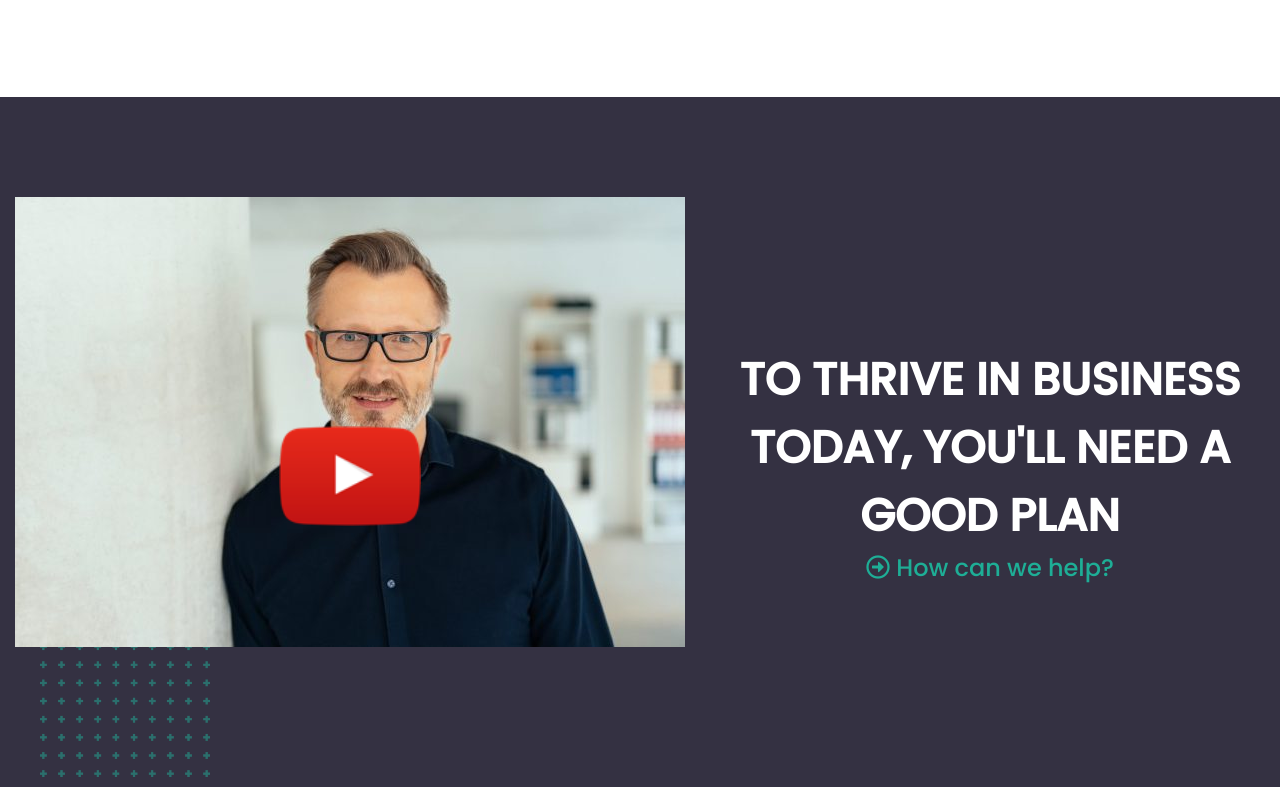
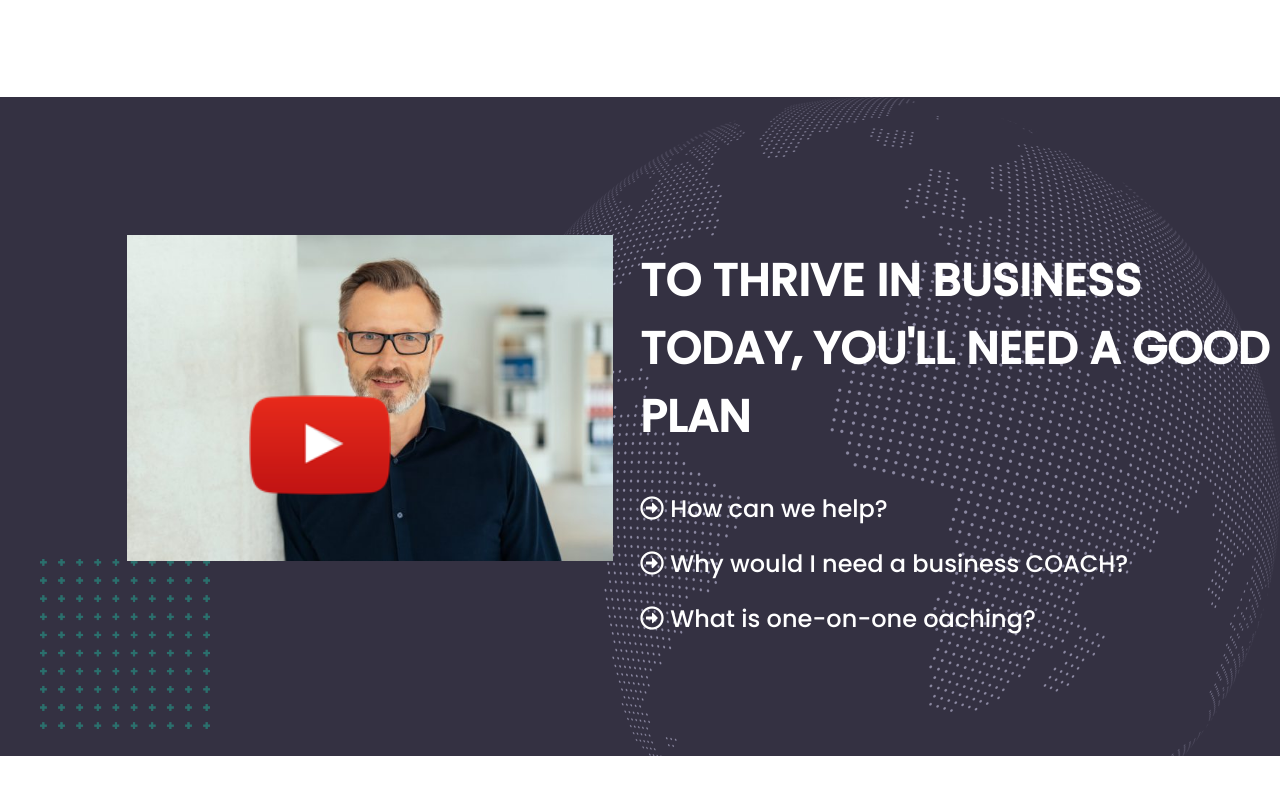
Before and after one commit to AlessioFurio/proj-html-vuejs, a plain HTML site: page index.html in a window 1280 px wide. Shown: the part 3507-4294 px from the top of the page. Drawn offline with nearby package versions, Linux system fonts and the light colour scheme.

Commit message:
effetto hover su paragrafi + sfondo alla sezione video plan

```diff
--- a/index.html
+++ b/index.html
@@ -279,7 +279,22 @@
                                  <h1>To Thrive in Business Today, You'll Need a Good Plan </h1>
                              </div>
                              <div class="cta-subtitle">
-                                <h2 class="subtitle"><i class="far fa-arrow-alt-circle-right"></i> How can we help?</h2>
+                                <h2 class="subtitle" :id="isShowed && selected==1 ? 'colorSelect' : ''">
+                                    <i @click="showParagraph(), selected=1" class="far fa-arrow-alt-circle-right" :class="isShowed && selected==1 ? 'colorH2' : ''"></i> How can we help?
+                                </h2>
+                                <p class="paragraph" :class="isShowed && selected==1 ? 'show' : ''">Lorem ipsum dolor sit amet, consectetur adipisicing elit, sed do eiusmod tempor incididunt ut labore et dolore magna aliqua. Ut enim ad minim veniam, quis nostrud exercitation ullamco laboris nisi ut aliquip ex ea commodo consequat.</p>
+                             </div>
+                             <div class="cta-subtitle">
+                                <h2 class="subtitle" :id="isShowed && selected==2 ? 'colorSelect' : ''">
+                                    <i @click="showParagraph(), selected=2" class="far fa-arrow-alt-circle-right" :class="isShowed && selected==2 ? 'colorH2' : ''"></i> Why would I need a business COACH?
+                                </h2>
+                                <p class="paragraph" :class="isShowed && selected==2 ? 'show' : ''">Lorem ipsum dolor sit amet, consectetur adipisicing elit, sed do eiusmod tempor incididunt ut labore et dolore magna aliqua. Ut enim ad minim veniam, quis nostrud exercitation ullamco laboris nisi ut aliquip ex ea commodo consequat.</p>
+                             </div>
+                             <div class="cta-subtitle">
+                                <h2 class="subtitle" :id="isShowed && selected==3 ? 'colorSelect' : ''">
+                                    <i @click="showParagraph(), selected=3" class="far fa-arrow-alt-circle-right" :class="isShowed && selected==3 ? 'colorH2' : ''"></i> What is one-on-one oaching?
+                                </h2>
+                                <p class="paragraph" :class="isShowed && selected==3 ? 'show' : ''">Lorem ipsum dolor sit amet, consectetur adipisicing elit, sed do eiusmod tempor incididunt ut labore et dolore magna aliqua. Ut enim ad minim veniam, quis nostrud exercitation ullamco laboris nisi ut aliquip ex ea commodo consequat.</p>
                              </div>
                          </div>
                      </div>
--- a/main.js
+++ b/main.js
@@ -7,7 +7,8 @@ var app = new Vue({
 		navMenu: ['Home', 'Pages', 'Courses', 'Features', 'Blog', 'Shop'],
 		contacts: ['382 NE 191 St # 87394 Miami, FL 33179-3899', '+1(305)547-9909 (9am - 5pm EST, Monday - Friday)', 'support@maxcoach.com'],
 		isActive: false,
-
+		isShowed: false,
+		selected: undefined,
 	},
 
 	methods: {
@@ -26,6 +27,10 @@ var app = new Vue({
 			}
 		},
 
+		showParagraph () {  // x mostrare paragrafi
+			this.isShowed = !this.isShowed;
+		}
+
 
 
 	}, // fine methods
--- a/style.css
+++ b/style.css
@@ -430,6 +430,9 @@ ul {
 
     .video-plan {
         background-color: #343142;
+        background-image: url('images/globe.png');
+        background-repeat: no-repeat;
+        background-position: right top;
         position: relative;
     }
 
@@ -446,11 +449,7 @@ ul {
 
     .video-plan .cta .cta-content {
         width: 100%;
-        text-align: center;
-    }
-
-    .video-plan .cta .cta-content .cta-title {
-        margin: auto;
+        text-align: left;
     }
 
     .video {
@@ -483,6 +482,42 @@ ul {
 
     .video-plan .cta-title {
         color: #fff;
+        padding-bottom: 20px;
+    }
+
+    .video-plan .cta .cta-subtitle {
+        text-align: left;
+    }
+
+    .video-plan .cta .cta-subtitle h2 {
+        color: #fff;
+        transition: 0.50s all ease-in-out;
+    }
+
+    .video-plan .cta .cta-subtitle h2:hover {
+        color: #1eae96;
+    }
+
+    .video-plan .cta .cta-subtitle h2 i {
+        cursor: pointer;
+    }
+
+    .paragraph {
+        display: none;
+        color: #fff;
+        padding-bottom: 40px;
+        margin-bottom: 20px;
+        border-bottom: 1px solid #d1d1d1;
+        max-width: 70%;
+    }
+
+    .show {
+        display: block;
+    }
+
+    #colorSelect,
+    .colorH2 {
+        color: #1eae96;
     }
 
     /*fine video plan*/
@@ -816,7 +851,7 @@ ul {
     }
 
     .video img {
-        max-width: 100%;
+        max-width: 90%;
     }
 
     .lateral-icon {
@@ -897,7 +932,8 @@ ul {
     }
 
     .video {
-        min-width: 700px;
+        max-width: 800px;
+        padding-left: 100px;
     }
 
     .video-plan .content-section {
@@ -959,7 +995,7 @@ ul {
     }
 
     .cta {
-        padding-left: 100px;
+        padding-bottom: 100px;
     }
 
     .cta-title {
```
